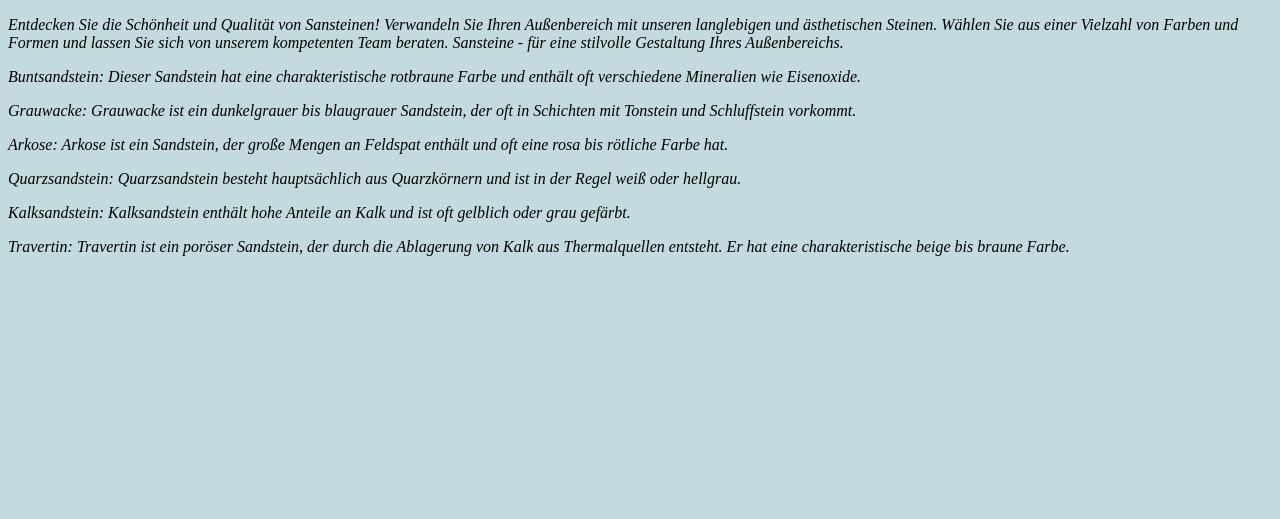
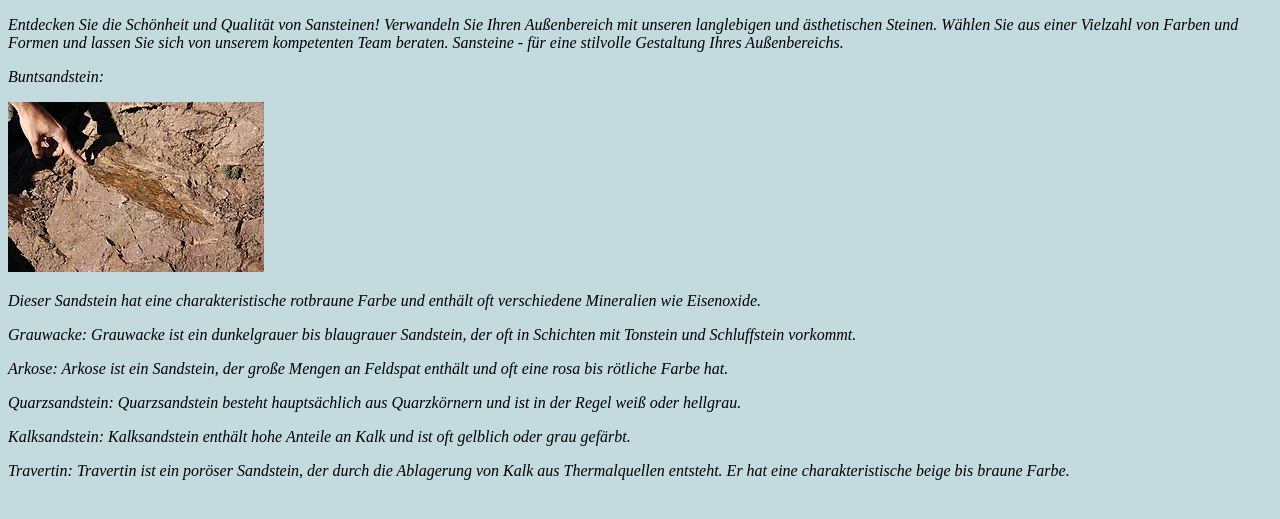
Before and after one commit to bc156663/Sandsteine, a plain HTML site: page index.html in a window 1280 px wide. Shown: the part 141-660 px from the top of the page. Drawn offline with Linux system fonts and the light colour scheme.

Commit message:
Bilder mithilfe von Wikimedia commons eingefügt

```diff
--- a/index.html
+++ b/index.html
@@ -9,7 +9,7 @@
 </head>
 <body>
     <header>
-        <img src="hexagon-outline-24.png">
+        <img src="hexagon-outline-24.png" alt="Logo Hexagon">
         STONEZZZZZZ
     </header>
     <h1>Best Quality Sandsteine</h1>
@@ -19,7 +19,9 @@
     <p>
         Entdecken Sie die Schönheit und Qualität von Sansteinen! Verwandeln Sie Ihren Außenbereich mit unseren langlebigen und ästhetischen Steinen. Wählen Sie aus einer Vielzahl von Farben und Formen und lassen Sie sich von unserem kompetenten Team beraten. Sansteine - für eine stilvolle Gestaltung Ihres Außenbereichs.
     </p>
-    <p> Buntsandstein: Dieser Sandstein hat eine charakteristische rotbraune Farbe und enthält oft verschiedene Mineralien wie Eisenoxide.</p>
+    <p> Buntsandstein:</p>
+    <img src="Buntsandstein.jpg" alt="https://upload.wikimedia.org/wikipedia/commons/thumb/9/9c/Fault_in_sandstone_injectite_%28Tava_Sandstone%2C_Neoproterozoic%3B_southwest_of_Woodland_Park%2C_Colorado%2C_USA%29_2.jpg/256px-Fault_in_sandstone_injectite_%28Tava_Sandstone%2C_Neoproterozoic%3B_southwest_of_Woodland_Park%2C_Colorado%2C_USA%29_2.jpg">
+    <p>Dieser Sandstein hat eine charakteristische rotbraune Farbe und enthält oft verschiedene Mineralien wie Eisenoxide.</p>
     <p>Grauwacke: Grauwacke ist ein dunkelgrauer bis blaugrauer Sandstein, der oft in Schichten mit Tonstein und Schluffstein vorkommt.</p>
     <p>Arkose: Arkose ist ein Sandstein, der große Mengen an Feldspat enthält und oft eine rosa bis rötliche Farbe hat.</p>
     <p>Quarzsandstein: Quarzsandstein besteht hauptsächlich aus Quarzkörnern und ist in der Regel weiß oder hellgrau.</p>
```
Also changed, not shown: Buntsandstein.jpg (added), Stein.jpg (added).
